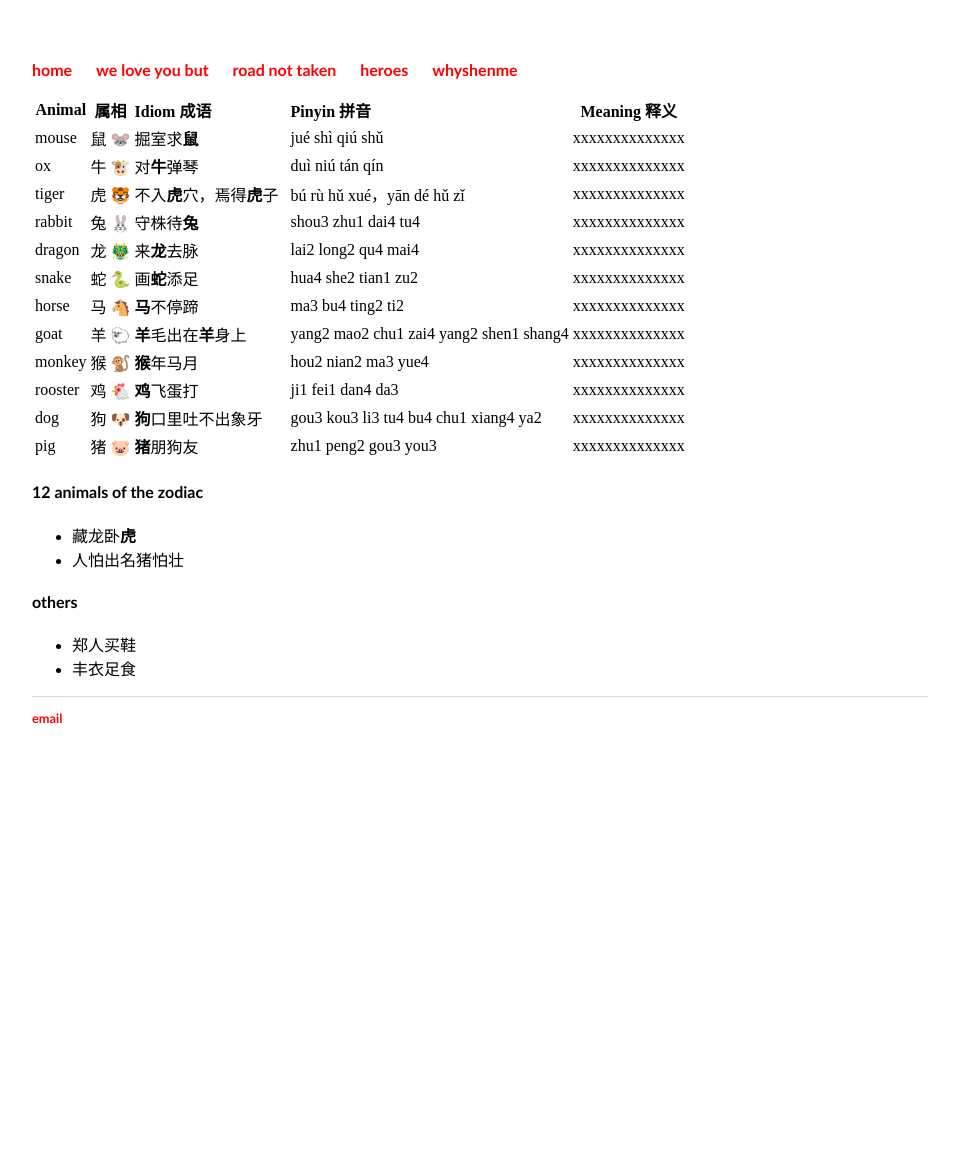
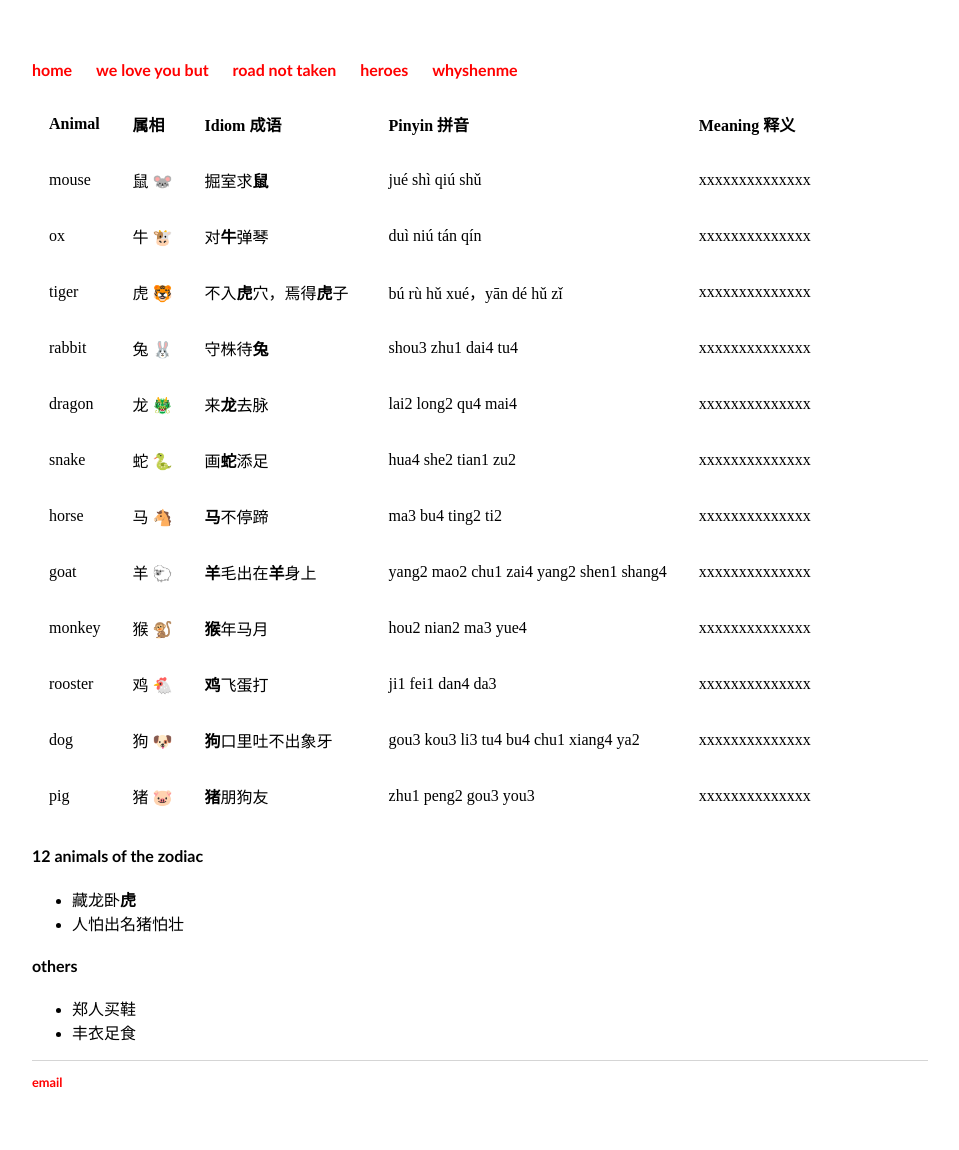
Before and after one commit to c1ndygao/cindygao.com, a Jekyll site: the page built from whyshenme.md, in a window 1280 px wide. Shown: the whole page, without its empty margins (160-1119 px from the left). Built offline with Jekyll 4.4.1, drawn with Linux system fonts in a browser that asks for light colours; before the commit the page ends 900 px from its top, so only the background shows below that.

Commit message:
Update main.css

```diff
--- a/css/main.css
+++ b/css/main.css
@@ -51,7 +51,10 @@ p {
     line-height: 1em;
     color: grey;
     font-family: "Trebuchet MS", Helvetica, sans-serif, source-han-sans-simplified-c, sans-serif;
-
+}
+th, td {
+    padding: 15px;
+    text-align: left;
 }
 footer {
     border-top: 1px solid #d5d5d5;
```
